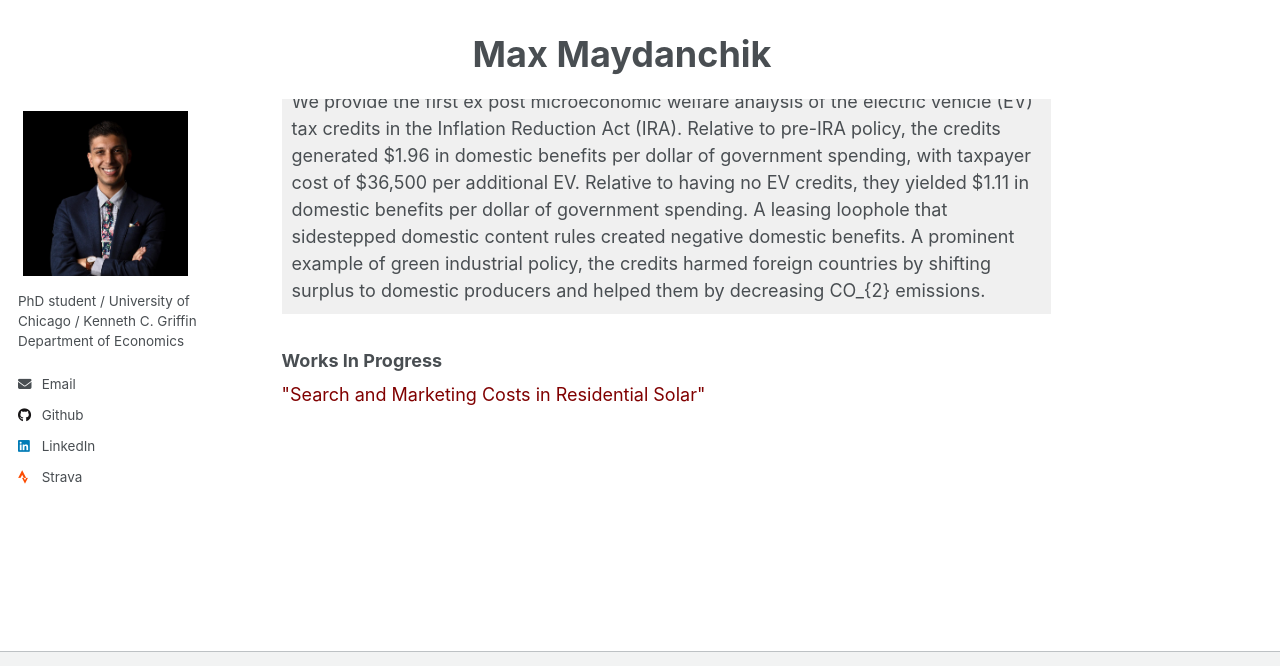
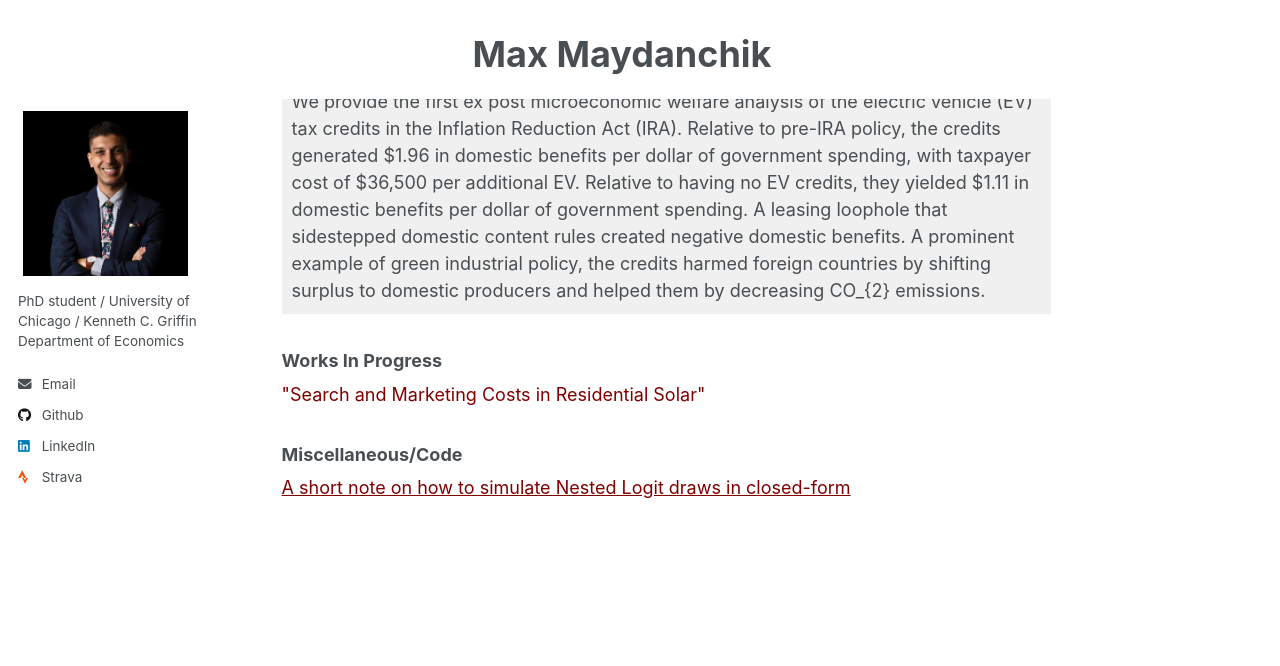
Before and after one commit to MMaydanchik/mmaydanchik.github.io, a Jekyll site: the page built from _pages/about.md, in a window 1280 px wide and 900 px high, scrolled down 1023 px, cut to the strip 0-666 px from the top of the window. Built offline with Jekyll 4.4.1, drawn with Linux system fonts in a browser that asks for light colours.

Commit message:
Add NL sampling note

```diff
--- a/_pages/about.md
+++ b/_pages/about.md
@@ -58,3 +58,8 @@ We provide the first ex post microeconomic welfare analysis of the electric vehi
 <div>
 <m>"Search and Marketing Costs in Residential Solar"</m> <br>
 </div>
+
+### Miscellaneous/Code
+<div>
+<a href="/files/NL_sampling.pdf" class="maroon"> A short note on how to simulate Nested Logit draws in closed-form </a>
+</div>
```
Also changed, not shown: 1 other file.
